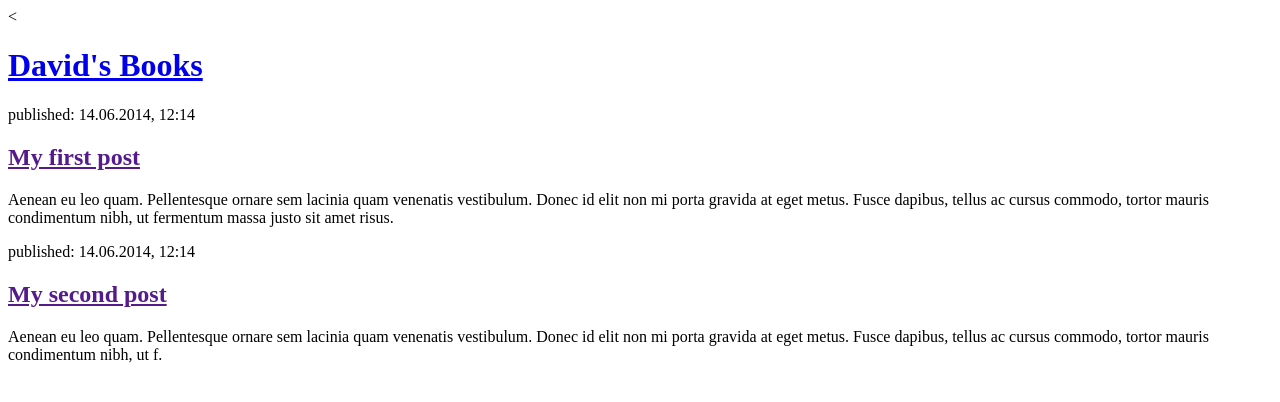
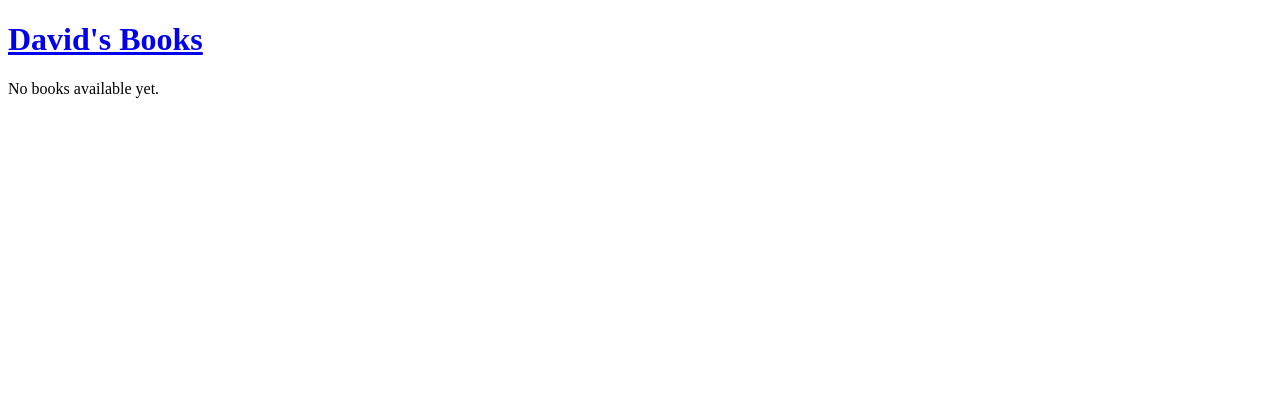
Before and after one commit to Dcruz8-bit/Django-tutorial, a Django app: page / in a window 1280 px wide. Shown: the top 402 px of the page. Run offline with Django 5.2, Linux system fonts and the light colour scheme; data comes from the database, SQL or seed files in the repository.

Commit message:
Display books dynamically in templates

```diff
--- a/books/admin.py
+++ b/books/admin.py
@@ -1,4 +1,7 @@
 from django.contrib import admin
 from .models import Book
 
-admin.site.register(Book)
+@admin.register(Book)
+class BookAdmin(admin.ModelAdmin):
+    list_display = ("title", "author", "published_date")
+    search_fields = ("title", "author__username")
--- a/books/templates/books/post_list.html
+++ b/books/templates/books/post_list.html
@@ -1,23 +1,23 @@
-<<!DOCTYPE html>
+<!DOCTYPE html>
 <html>
     <head>
-        <title>Django Girls blog</title>
+        <title>David's Books</title>
     </head>
     <body>
-        <header>
-            <h1><a href="/">David's Books</a></h1>
-        </header>
+       <header>
+    <h1><a href="/">David's Books</a></h1>
+</header>
 
-        <article>
-            <time>published: 14.06.2014, 12:14</time>
-            <h2><a href="">My first post</a></h2>
-            <p>Aenean eu leo quam. Pellentesque ornare sem lacinia quam venenatis vestibulum. Donec id elit non mi porta gravida at eget metus. Fusce dapibus, tellus ac cursus commodo, tortor mauris condimentum nibh, ut fermentum massa justo sit amet risus.</p>
-        </article>
+{% for book in books %}
+    <article>
+        <time>Published: {{ book.published_date }}</time>
+        <h2><a href="">{{ book.title }}</a></h2>
+        <p><strong>Author:</strong> {{ book.author.username }}</p>
+        <p>{{ book.text|linebreaksbr }}</p>
+    </article>
+{% empty %}
+    <p>No books available yet.</p>
+{% endfor %}
 
-        <article>
-            <time>published: 14.06.2014, 12:14</time>
-            <h2><a href="">My second post</a></h2>
-            <p>Aenean eu leo quam. Pellentesque ornare sem lacinia quam venenatis vestibulum. Donec id elit non mi porta gravida at eget metus. Fusce dapibus, tellus ac cursus commodo, tortor mauris condimentum nibh, ut f.</p>
-        </article>
     </body>
 </html>
--- a/books/urls.py
+++ b/books/urls.py
@@ -1,6 +1,6 @@
 from django.urls import path
-from . import views
+from .views import book_list
 
 urlpatterns = [
-    path('', views.post_list, name='post_list'),
+    path('', book_list, name='book_list'),
 ]
--- a/books/views.py
+++ b/books/views.py
@@ -1,4 +1,7 @@
 from django.shortcuts import render
+from django.utils import timezone
+from .models import Book
 
-def post_list(request):
-    return render(request, 'books/post_list.html', {})
+def book_list(request):
+    books = Book.objects.filter(published_date__lte=timezone.now()).order_by('published_date')
+    return render(request, 'books/post_list.html', {'books': books})
```
Also changed, not shown: books/models.py (+10 -3 lines), books/migrations/0002_remove_book_publisher_book_published_date_book_text_and_more.py (added), db.sqlite3.
